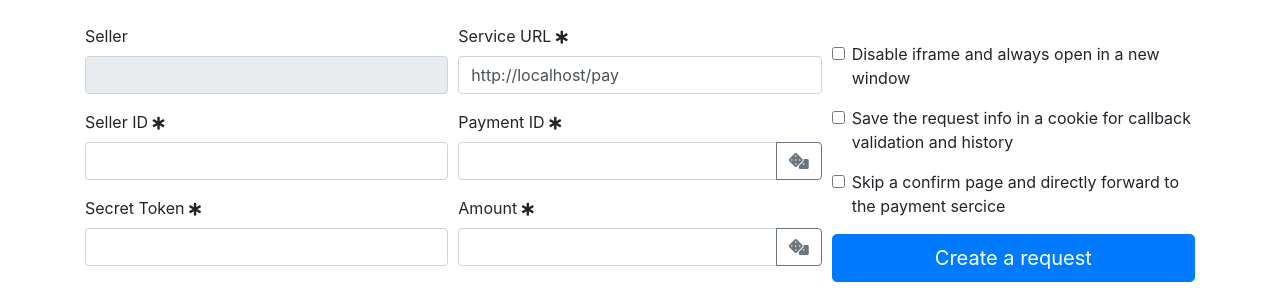
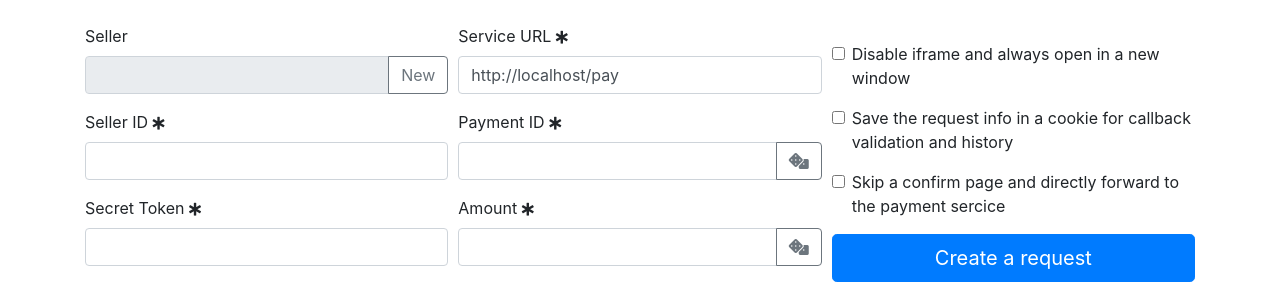
Before and after one commit to Aalto-LeTech/simple-payments, a Flask app: page /test/ in a window 1280 px wide. Shown: the part 56-356 px from the top of the page. Run offline with Flask 2, Linux system fonts and the light colour scheme; parts of the project's set-up code (start-up, migrations or seed data) failed here and were passed over; some libraries are stand-ins or nearby versions.

Commit message:
Fix app test in tester/index.html

```diff
--- a/payments/templates/tester/index.html
+++ b/payments/templates/tester/index.html
@@ -19,9 +19,9 @@
 							<label for="staticSeller">Seller</label>
 							<div class="input-group">
 								<input type="text" readonly class="form-control" id="staticSller" value="{{ seller }}">
-								{% if 'payments_sid' in apps %}
+								{% if 'creator' in apps %}
 									<div class="input-group-append">
-										<a class="btn btn-outline-secondary" href="{{ url_for('payments_sid.key') }}">New</a>
+										<a class="btn btn-outline-secondary" href="{{ url_for('creator.getsid') }}">New</a>
 									</div>
 								{% endif %}
 							</div>
```
